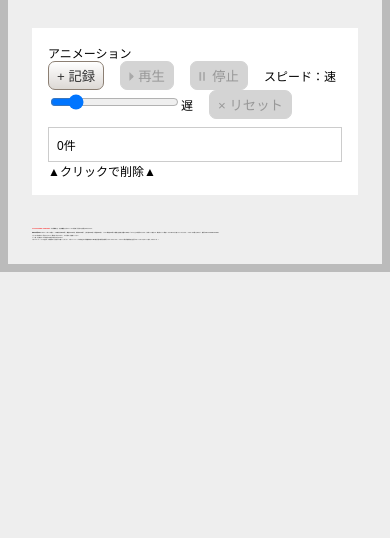
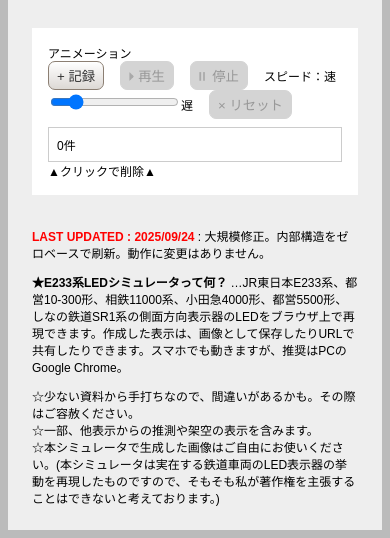
Before and after one commit to kasu-me/Series-E233-LED-Simulator, a PHP site: page / in a window 390 px wide; the page is wider, and only the part inside the window is pictured. Shown: the part 1102-1640 px from the top of that part. Before the commit the page ends 1374 px from the top of that part, so only its background shows below. Run offline with PHP 8.4, Linux system fonts and the light colour scheme; some web fonts are replaced.

Commit message:
不要な記述の削除

```diff
--- a/css/main.css
+++ b/css/main.css
@@ -200,9 +200,3 @@ p:last-child {
 		background-color: #555555;
 	}
 }
-
-@media screen and (max-width: 600px) {
-	#artcle-area {
-		font-size: 1pt;
-	}
-}
```
